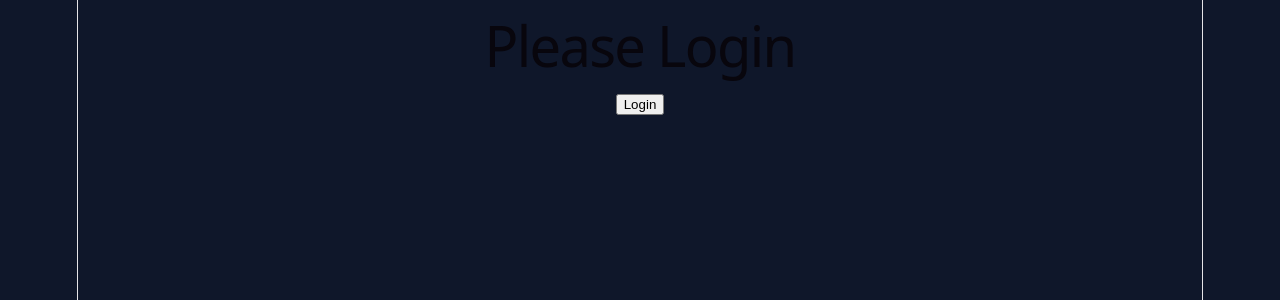
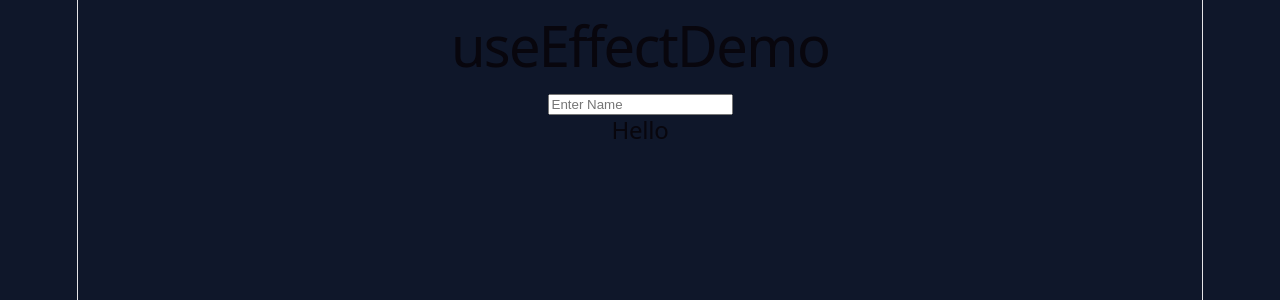
Before and after one commit to nizamudheentsae/react-learning, a React (Vite) app: page / in a window 1280 px wide. Shown: the top 300 px of the page. Built offline with nearby package versions, Linux system fonts and the light colour scheme.

Commit message:
Day 38 - React useEffect

```diff
--- a/src/App.jsx
+++ b/src/App.jsx
@@ -1,13 +1,13 @@
 import "./App.css";
-import LoginStatus from "./LoginStatus";
+import EffectDemo from "./EffectDemo";
 
 
 function App() {
   return (
     <div>
 
+    <EffectDemo/>
 
-      <LoginStatus/>
     </div>
   );
 }
--- /dev/null
+++ b/src/EffectDemo.jsx
@@ -0,0 +1,25 @@
+import { useEffect, useState } from "react";
+
+function EffectDemo() {
+  const [name, setName] = useState("");
+
+  useEffect(() => {
+    console.log("Name Changed:", name);
+  }, [name]);
+
+  return (
+    <div>
+      <h1>useEffectDemo</h1>
+
+      <input
+        type="text"
+        placeholder="Enter Name"
+        value={name}
+        onChange={(event) => setName(event.target.value)}
+      />
+      <h2>Hello {name}</h2>
+    </div>
+  );
+}
+
+export default EffectDemo;
```
